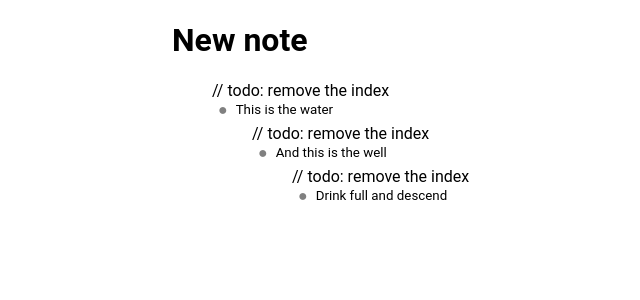
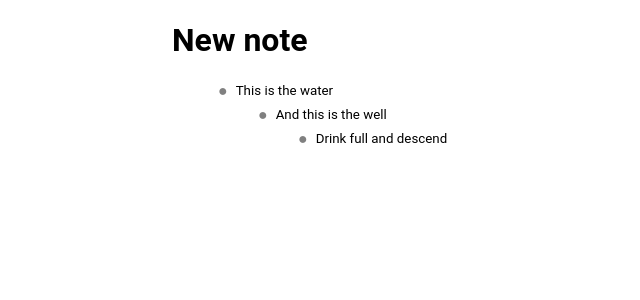
Before and after one commit to ivan-lednev/xanadu, a React (Create React App) app: page / in a window 1280 px wide. Shown: the top 300 px of the page, without its empty margins (268-908 px from the left). Built offline with nearby package versions, Linux system fonts and the light colour scheme.

Commit message:
Split some more methods

```diff
--- a/src/App.tsx
+++ b/src/App.tsx
@@ -82,9 +82,9 @@ class App extends React.Component<{}, AppState> {
     }
 
     private renderBlocks(blocks: Block[]) {
+        // todo: remove the index
         return (
             <ul>
-                // todo: remove the index
                 {blocks.map((block, blockIndex) => {
                     const blockId = block.id;
                     this.blockOrder.push(blockId);
@@ -184,27 +184,11 @@ class App extends React.Component<{}, AppState> {
         previousBlockId: BlockId,
         nextBlockId: BlockId
     ) {
-        function filterOutBlockFromTree(
-            blocks: Block[],
-            blockIdToDelete: BlockId
-        ) {
-            const filtered: Block[] = [];
-            for (const block of blocks) {
-                if (block.id === blockIdToDelete) {
-                    continue;
-                }
-                if (block.children) {
-                    block.children = filterOutBlockFromTree(
-                        block.children,
-                        blockIdToDelete
-                    );
-                }
-                filtered.push(block);
-            }
-            return filtered;
-        }
-
-        const newBlocks = filterOutBlockFromTree(this.state.blocks, blockId);
+        const newBlocks = this.filterOutBlockFromTree(
+            this.state.blocks,
+            blockId
+        );
+        // todo: no need to pass both of these parameters. This can be done outside
         const newBlockInFocus = previousBlockId ? previousBlockId : nextBlockId;
 
         this.blockInFocus = this.blockRefs.get(newBlockInFocus);
@@ -218,8 +202,26 @@ class App extends React.Component<{}, AppState> {
         );
     }
 
+    private filterOutBlockFromTree(blocks: Block[], blockIdToDelete: BlockId) {
+        const filtered: Block[] = [];
+        for (const block of blocks) {
+            if (block.id === blockIdToDelete) {
+                continue;
+            }
+            if (block.children) {
+                block.children = this.filterOutBlockFromTree(
+                    block.children,
+                    blockIdToDelete
+                );
+            }
+            filtered.push(block);
+        }
+        return filtered;
+    }
+
     handleChange(event: React.ChangeEvent<HTMLTextAreaElement>) {
         const newBlockValue = event.target.value;
+        // todo: how do I remove casting?
         const blockId = Number.parseInt(event.target.dataset.id as string);
 
         this.setState((prevState) => {
```
